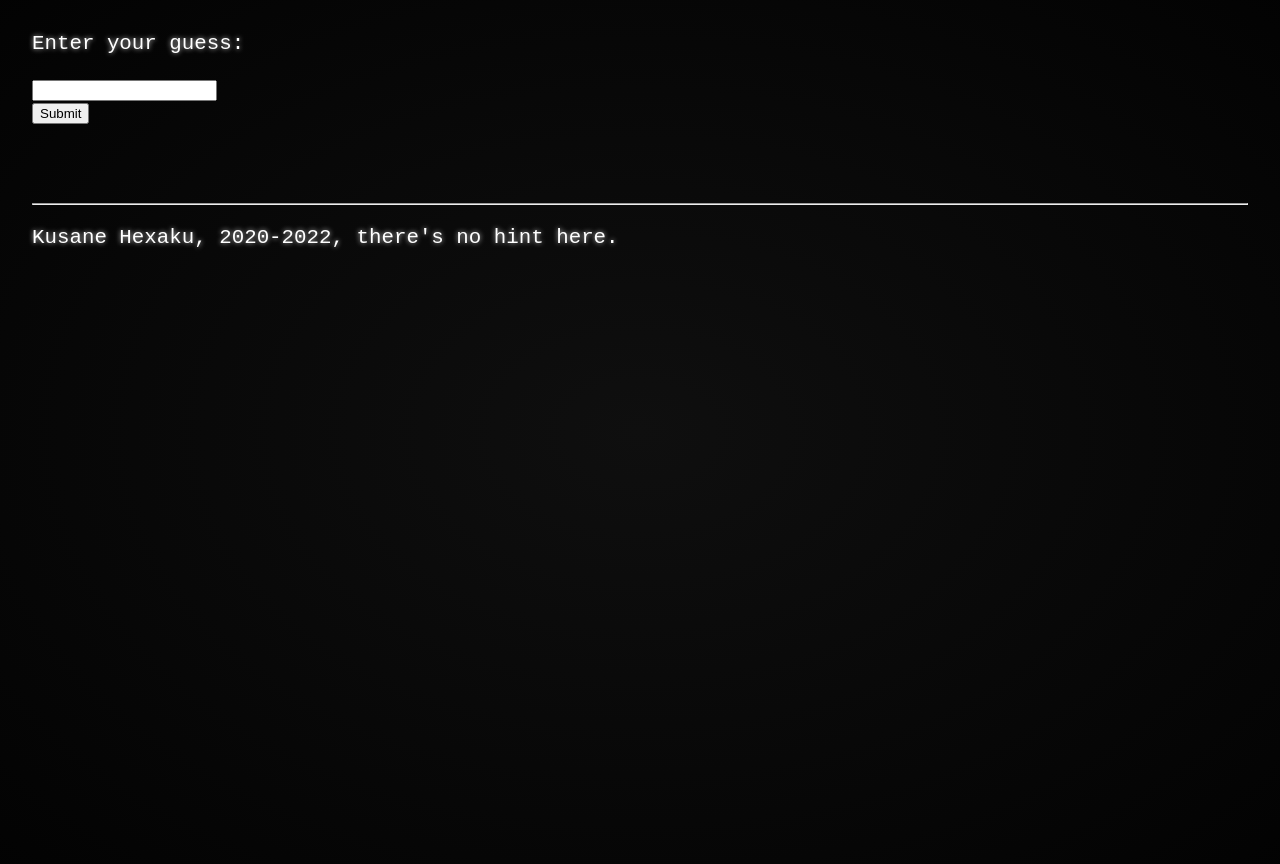
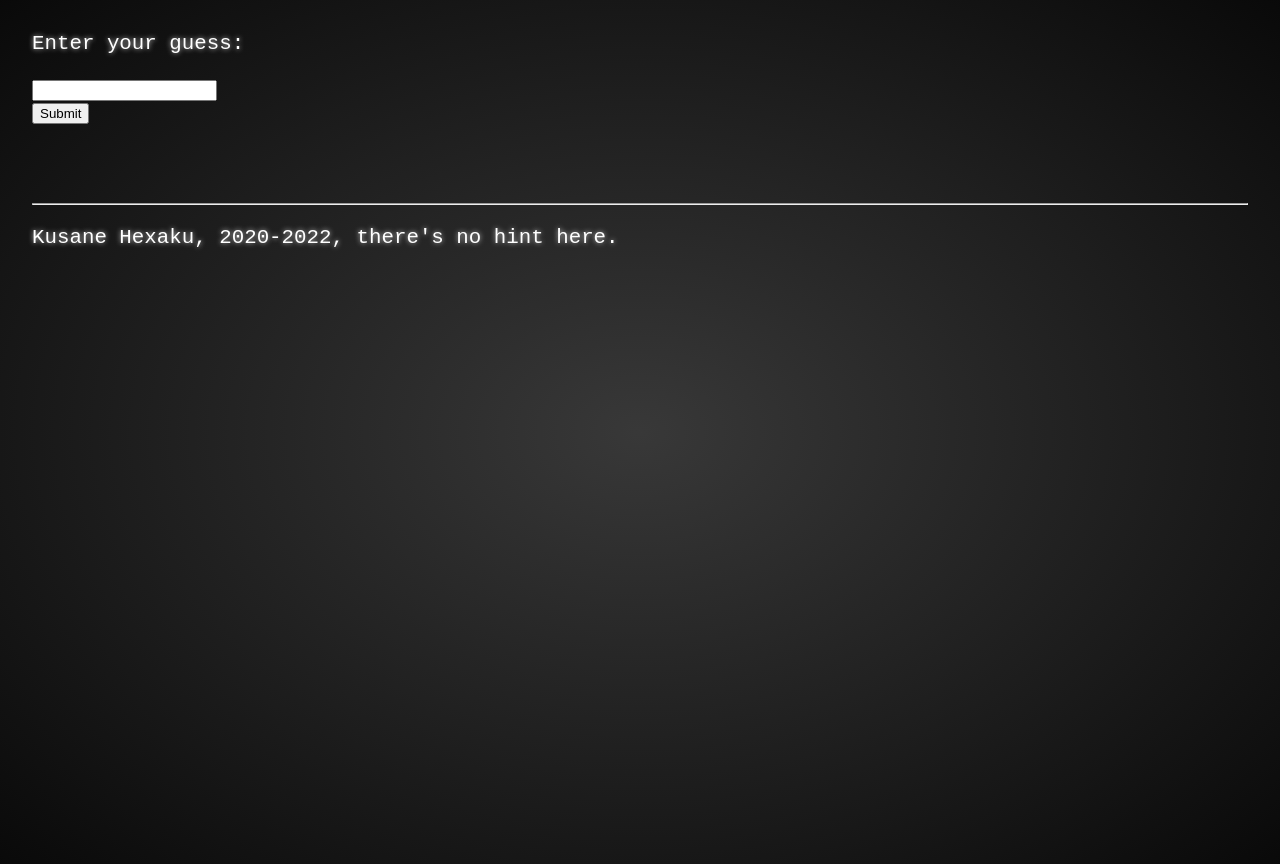
Before and after one commit to KusaneHexaku/KusaneHexaku.github.io, a plain HTML site: page puzzlersdelight3/index.html in a window 1280 px wide. Drawn offline with Linux system fonts and the light colour scheme.

Commit message:
Update main.css

```diff
--- a/puzzlersdelight3/main.css
+++ b/puzzlersdelight3/main.css
@@ -1,7 +1,7 @@
 body {
   background-color: black;
   background-image: radial-gradient(
-    rgba(20, 20, 20, 0.75), black 120%
+    rgba(75, 75, 75, 0.75), black 120%
   );
   height: 100vh;
   margin: 0;
```
